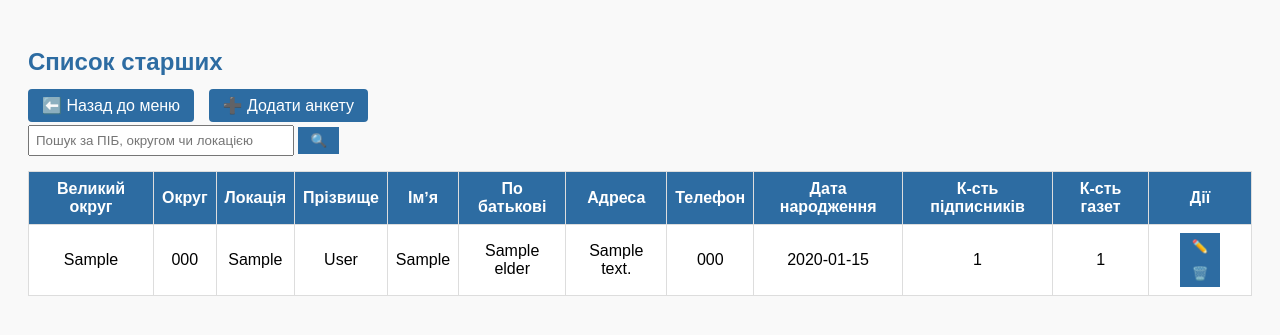
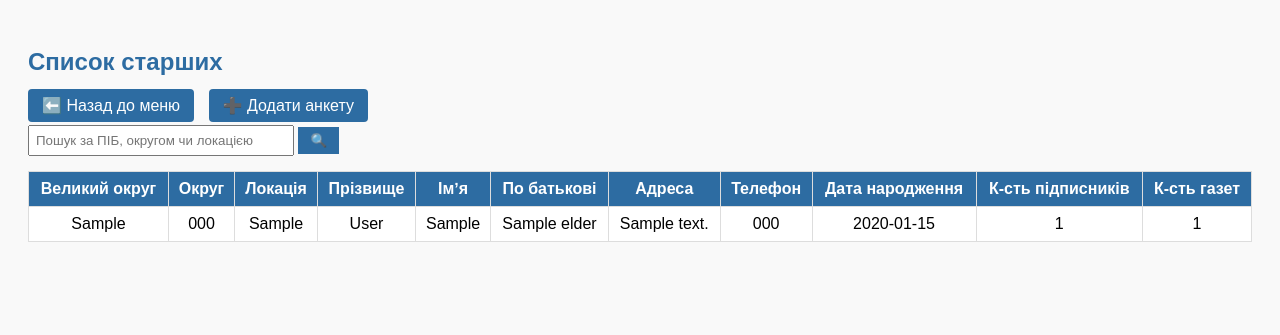
Before and after one commit to Aliina-ai/flask-form, a Flask app: page /elder_list in a window 1280 px wide. Shown: the top 335 px of the page. Run offline with Flask 3, Linux system fonts and the light colour scheme; the visitor is signed in with stand-in values (Sample User, id 1); tables that the repository leaves empty hold one stand-in row (values such as "Sample post").

Commit message:
Update elder_list.html

```diff
--- a/templates/elder_list.html
+++ b/templates/elder_list.html
@@ -83,7 +83,6 @@
                 <th>Дата народження</th>
                 <th>К-сть підписників</th>
                 <th>К-сть газет</th>
-                <th>Дії</th>
             </tr>
         </thead>
         <tbody>
@@ -100,13 +99,6 @@
                 <td>{{ e[9] }}</td>
                 <td>{{ e[10] }}</td>
                 <td>{{ e[11] }}</td>
-                <td class="actions">
-                    <form action="{{ url_for('edit_elder', id=e[0]) }}" method="get" style="display:inline;">
-                        <button type="submit">✏️</button>
-                    </form>
-                    <form action="{{ url_for('delete_elder', id=e[0]) }}" method="post" style="display:inline;">
-                        <button type="submit" onclick="return confirm('Видалити анкету?')">🗑️</button>
-                    </form>
                 </td>
             </tr>
             {% else %}
```
